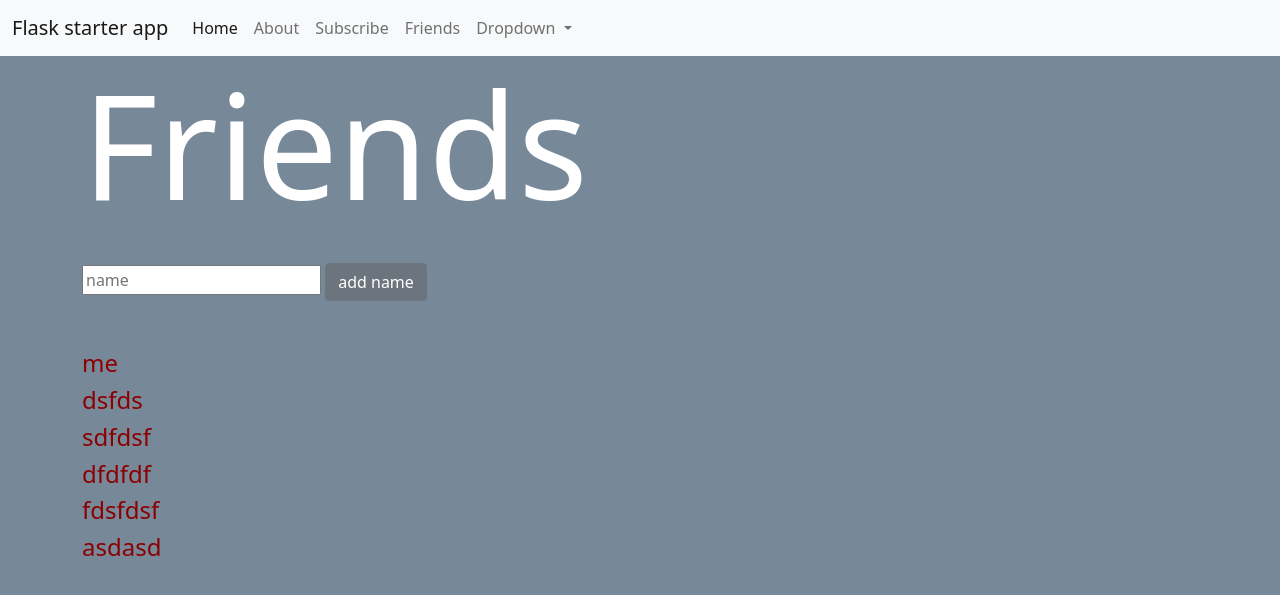
After one commit to nbrown-dsl/flask-codemy-tutorial-series, a Flask app: page /friends in a window 1280 px wide. The commit adds this page. Shown: the top 595 px of the page. Run offline with Flask 2, Linux system fonts and the light colour scheme; data comes from the database, SQL or seed files in the repository; both versions use the stored data as it was after the commit.

Commit message:
create and add to database

```diff
--- a/app.py
+++ b/app.py
@@ -1,7 +1,24 @@
-from flask import Flask,render_template, request
+from flask import Flask,render_template, request, redirect
+from flask_sqlalchemy import SQLAlchemy
+from datetime import datetime
 # import smtplib
 
 app = Flask(__name__)
+app.config['SQLALCHEMY_DATABASE_URI'] = 'sqlite:///friends.db'
+#initialize database
+db = SQLAlchemy(app)
+#create database model
+class Friend(db.Model):
+    id = db.Column(db.Integer, primary_key=True)
+    name = db.Column(db.String(200),nullable=False)
+    date_created = db.Column(db.DateTime, default = datetime.utcnow)
+
+    #create function to return stringwhen we add something
+    def __repr__(self):
+        return '<Name %r>' % self.id
+
+
+
 subscribers = []
 
 @app.route('/')
@@ -14,6 +31,24 @@ def about():
 
     names = ["Mr Brown","Turing","Gates"]
     return render_template('about.html',names=names)
+
+@app.route('/friends' , methods=["POST","GET"])
+def friends():
+
+    title = "my friends"
+    if request.method == "POST":
+        friend_name = request.form['name']
+        new_friend = Friend(name=friend_name)
+        #push to databse
+        try:
+            db.session.add(new_friend)
+            db.session.commit()
+            return redirect('/friends')
+        except:
+            return "there was error adding your friend"
+    else:
+        friends = Friend.query.order_by(Friend.date_created)
+        return render_template('friends.html',title=title, friends = friends)
 
 @app.route('/subscribe')
 def subscribe():
--- a/static/css/style.css
+++ b/static/css/style.css
@@ -1,4 +1,6 @@
 h1 {color: white;
 font-size: 146px;}
 
-body { background: darkblue}
+h4 {color: darkred;}
+
+body { background: lightslategray;}
--- a/templates/base.html
+++ b/templates/base.html
@@ -30,6 +30,9 @@
               <li class="nav-item">
                 <a class="nav-link" href="{{ url_for('subscribe')}}">Subscribe</a>
               </li>
+              <li class="nav-item">
+                <a class="nav-link" href="{{ url_for('friends')}}">Friends</a>
+              </li>
               <li class="nav-item dropdown">
                 <a class="nav-link dropdown-toggle" href="#" id="navbarDropdown" role="button" data-bs-toggle="dropdown" aria-expanded="false">
                   Dropdown
--- /dev/null
+++ b/templates/friends.html
@@ -0,0 +1,23 @@
+{% extends 'base.html' %}
+{% block title %} {{title}} {% endblock %}
+{% block content %}
+
+
+      <div class='container'><h1>Friends</h1>
+
+    <br>
+    <form action="/friends" METHOD = "POST">
+    <input type="text" placeholder = "name" name = "name">
+    <input type="submit" value="add name" class="btn btn-secondary">
+</form>
+ <br><br>
+ {% for friend in friends %}
+ <h4> {{friend.name }}</h4>
+ {% endfor %}
+    </div>
+
+
+
+  </body>
+</html>
+{% endblock %}
```
Also changed, not shown: friends.db (added).
